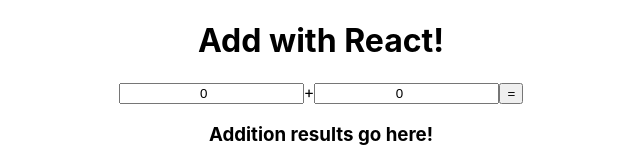
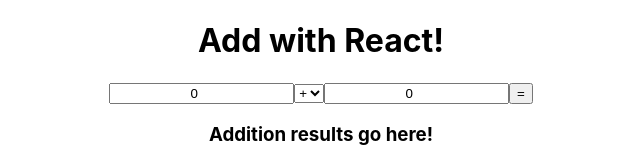
Before and after one commit to terryszhou/Simple-Calc, a React (Create React App) app: page / in a window 1280 px wide. Shown: the top 166 px of the page, without its empty margins (319-959 px from the left). Built offline with nearby package versions, Linux system fonts and the light colour scheme.

Commit message:
Created simple calc for all four basic math operators.

```diff
--- a/src/Calculator.jsx
+++ b/src/Calculator.jsx
@@ -6,16 +6,23 @@
         this.state = {
             num1: 0,
             num2: 0,
+            sign: "+",
             sum: 0
         }
     }
+
 
     setNum = (e, num) => {
         this.setState({ [num]: e.target.value})
     }
 
+    setSign = (e) => {
+        this.setState({ sign: e.target.value})
+        console.log(this.state.sign)
+    }
+
     findSum = (e) => {
-        this.setState({ sum: parseFloat(this.state.num1) + parseFloat(this.state.num2) })
+        this.setState({ sum: eval(`${parseFloat(this.state.num1)} ${this.state.sign} ${parseFloat(this.state.num2)}`) })
     }
 
     render() {
@@ -25,15 +32,20 @@
                 <div class="add">
                     <input type="number"
                         name="num1"
-                        step="any"
                         placeholder="Enter your first number"
                         value={this.state.num1}
                         onChange={(e) => this.setNum(e, 'num1')}
                     />
-                    <span>+</span>
+                    {/* <span>+</span> */}
+                    <select value={this.state.sign} onChange={(e) => this.setSign(e)}>
+                        <option value="+">+</option>
+                        <option value="-">−</option>
+                        <option value="*">×</option>
+                        <option value="/">÷</option>
+                    </select>
+
                     <input type="number"
                         name="num2"
-                        step="any"
                         placeholder="Enter your second number"
                         value={this.state.num2}
                         onChange={(e) => this.setNum(e, 'num2')}
```
